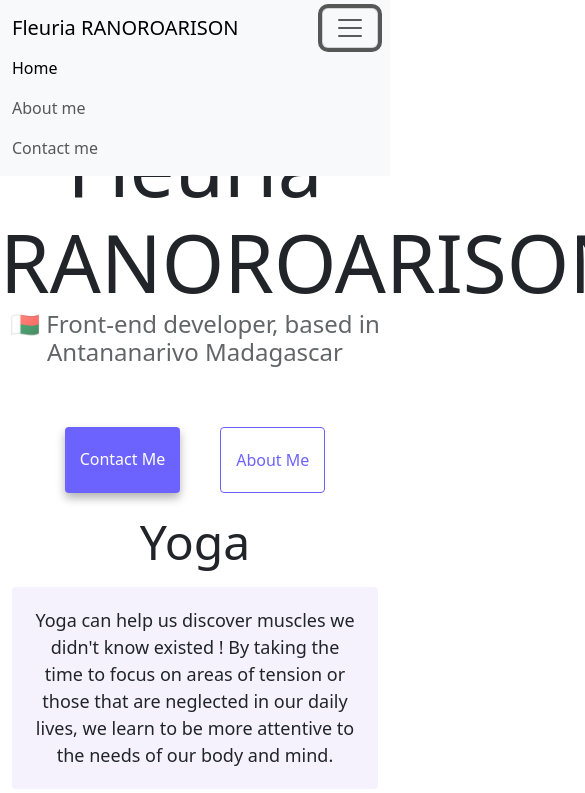
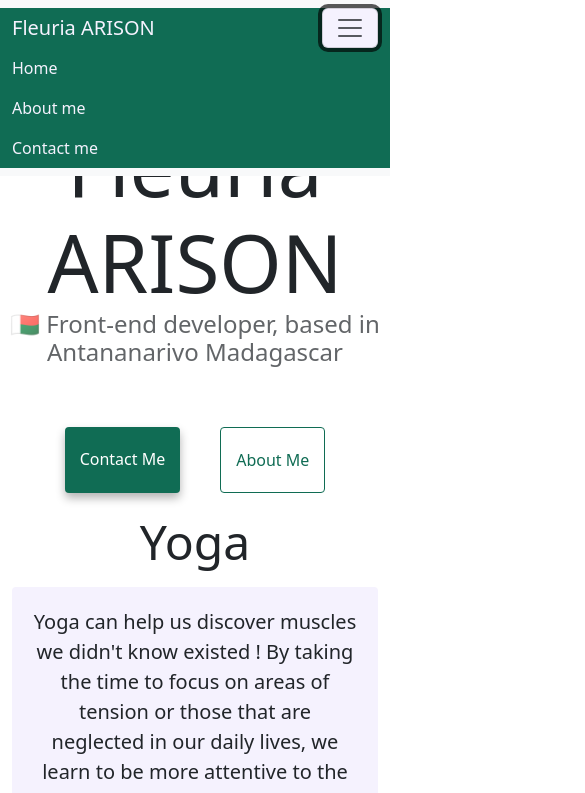
Before and after one commit to fleuarison/Fleuria-RANOROARISON-website, a plain HTML site: page index.html in a window 390 px wide. Both pictures are taken after a click on the button "Toggle navigation". Shown: the top 793 px of the page, 585 px wide, since content can reach past the window. Drawn offline with nearby package versions, Linux system fonts and the light colour scheme.

Commit message:
Make the site look good on mobile

```diff
--- a/css/styles.css
+++ b/css/styles.css
@@ -1,5 +1,5 @@
 :root {
-    --primary-color: #6c63ff;
+    --primary-color: #106C54;
     --secondary-color: #f5f2fe;
     --box-shadow: 0 5px 10px rgba(0, 0, 0, 0.3);
   }
@@ -33,7 +33,7 @@
     background: var(--secondary-color);
     padding: 20px;
     border-radius: 4px;
-    font-size: 18px;
+    font-size: 20px;
     line-height: 1.5;
     text-align: center;
   }
@@ -103,3 +103,28 @@
   .email-link:hover {
     text-decoration: underline;
   }
+  @media (max-width: 390){
+    h1{
+      text-align: center;
+      font-size: 40px;
+    }
+    h2 {
+      text-align: center;
+      font-size: 32px;
+    }
+    p{
+      text-align: center;
+    }
+  }
+  .container-fluid{
+    background: var(--primary-color);
+  }
+  .navbar-brand{
+    color: var(--secondary-color);
+  }
+  .nav-link{
+    color: var(--secondary-color);
+  }
+  .navbar-toggler{
+    background: var(--secondary-color);
+  }
--- a/index.html
+++ b/index.html
@@ -1,7 +1,7 @@
 <!DOCTYPE html>
 <html lang="en">
   <head>
-    <title>Fleuria RANOROARISON_Front-end developer from Madagascar</title>
+    <title>Fleuria ARISON_Front-end developer from Madagascar</title>
     <meta name="description" content="Welcome to Fleuria RANOROARISON's website and discover some of her projects" />
     <meta charset="UTF-8" />
     <meta http-equiv="X-UA-Compatible" content="IE=edge" />
@@ -17,7 +17,7 @@
   <body>
     <nav class="navbar navbar-expand-lg bg-body-tertiary fixed-top">
       <div class="container-fluid">
-        <a class="navbar-brand" href="#">Fleuria RANOROARISON</a>
+        <a class="navbar-brand" href="#" title="Homepage">Fleuria ARISON</a>
         <button
           class="navbar-toggler"
           type="button"
@@ -26,18 +26,19 @@
           aria-controls="navbarNav"
           aria-expanded="false"
           aria-label="Toggle navigation"
+          title="Menu"
         >
           <span class="navbar-toggler-icon"></span>
         </button>
         <div class="collapse navbar-collapse" id="navbarNav">
           <ul class="navbar-nav">
             <li class="nav-item">
-              <a class="nav-link active" aria-current="page" href="index.html" title="Homepage"
+              <a class="nav-link" aria-current="page" href="index.html" title="Homepage"
                 >Home</a
               >
             </li>
             <li class="nav-item">
-              <a class="nav-link" href="about.html" title="About Fleuria RANOROARISON">About me</a>
+              <a class="nav-link" href="about.html" title="About Fleuria ARISON">About me</a>
             </li>
             <li class="nav-item">
               <a class="nav-link" href="about.html#contact-me" title="Contact">Contact me</a>
@@ -47,11 +48,11 @@
       </div>
     </nav>
     <h2>👋 Hi I am</h2>
-    <h1>Fleuria RANOROARISON</h1>
+    <h1>Fleuria ARISON</h1>
     <h3>🇲🇬 Front-end developer, based in Antananarivo Madagascar</h3>
     <div class="navigation-links">
       <a href="about.html#contact-me" class="contact-link" title="Contact">Contact me</a>
-      <a href="about.html" class="about-link" title="Contact">About me</a>
+      <a href="about.html" class="about-link" title="About Fleuria RANOROARISON">About me</a>
     </div>
 
     <div class="container">
```
Also changed, not shown: about.html (+2 -4 lines).
